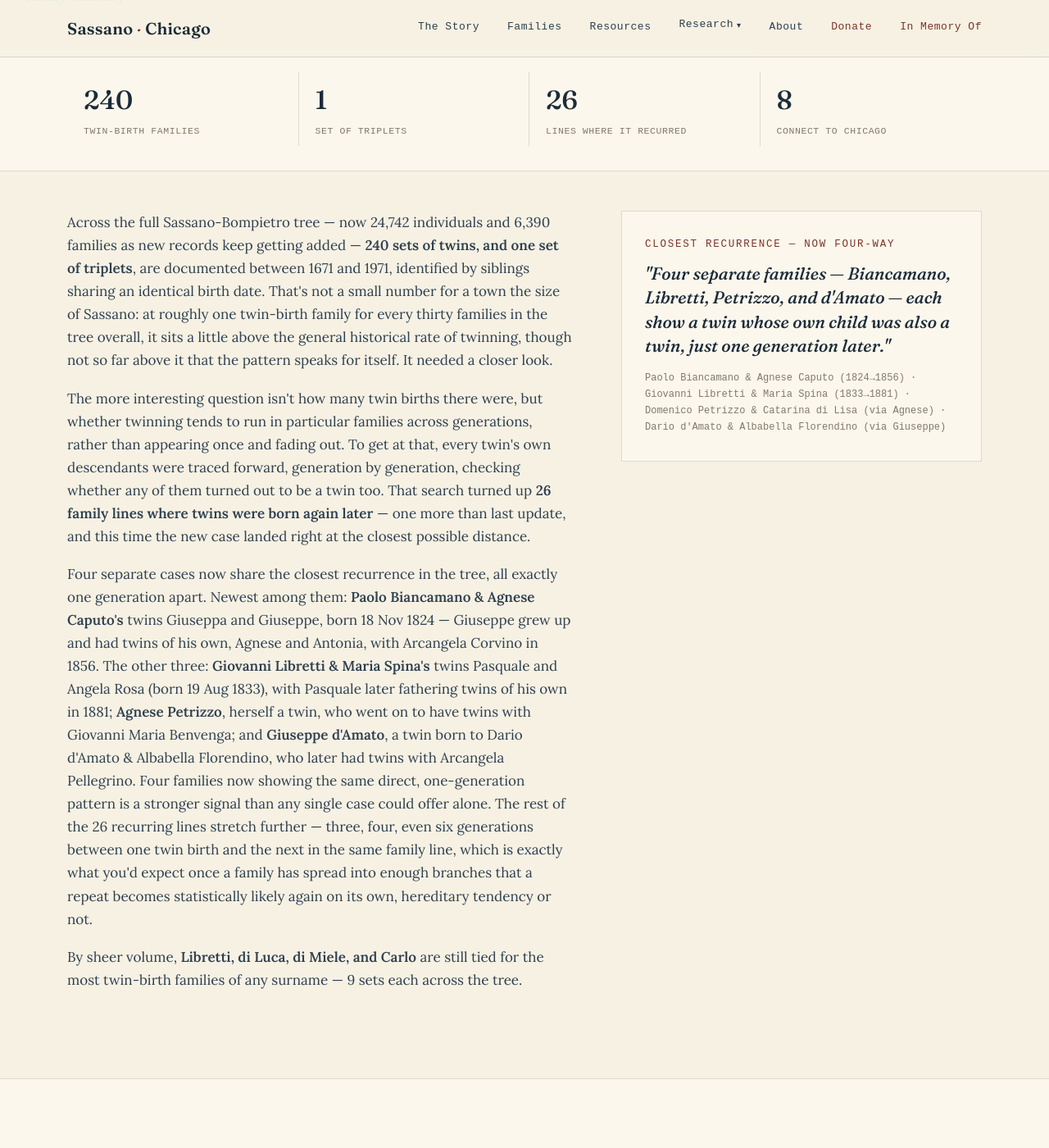
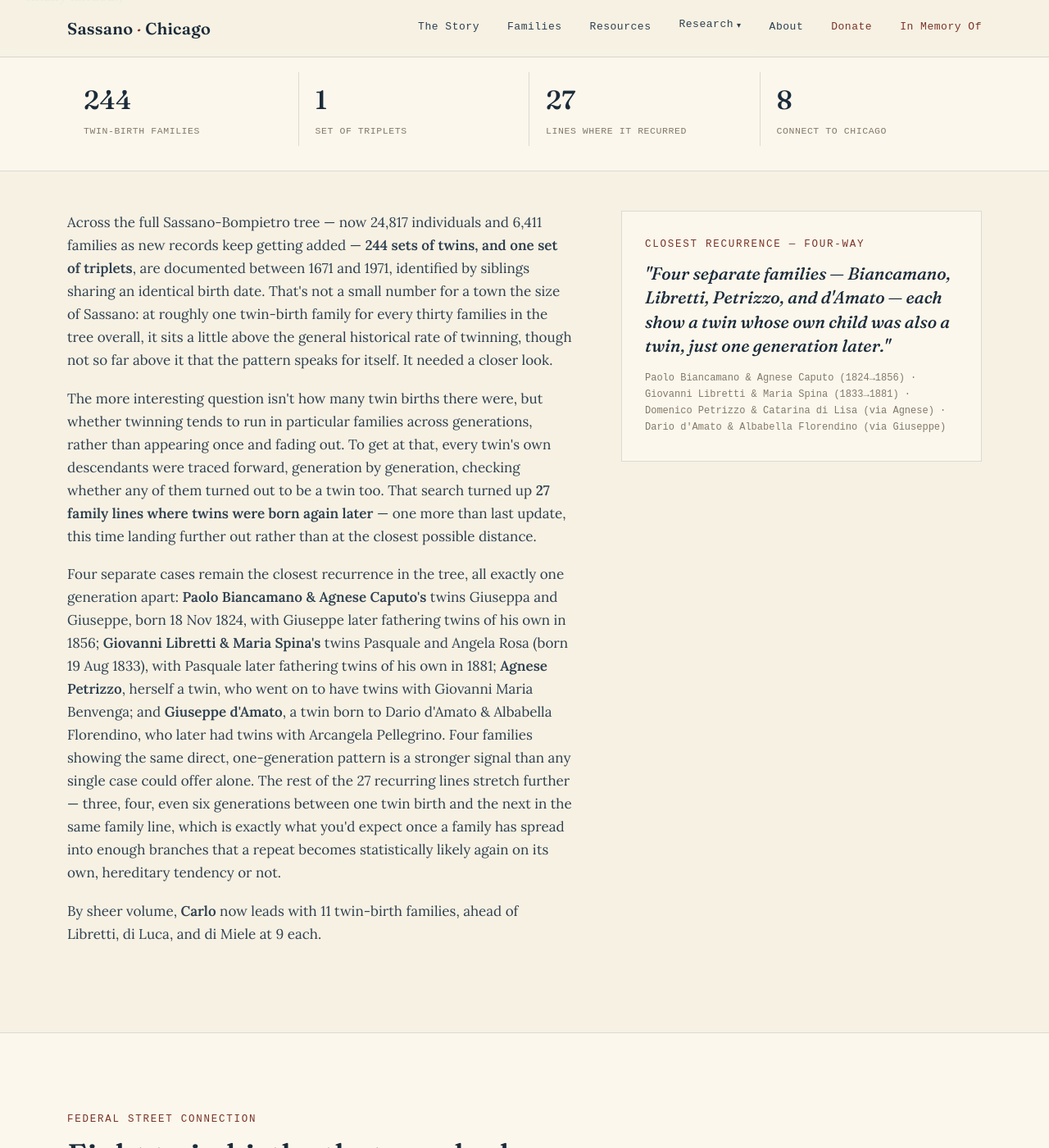
Before and after one commit to johncavallone/sassanochicago, a Jekyll site: the page built from twins.html, in a window 1280 px wide and 1400 px high, scrolled down 379 px. Shown: the whole window at 82% size. Built offline with Jekyll 4.4.1, drawn with Linux system fonts in a browser that asks for light colours; some web fonts are replaced; some of the changed text lies outside the part shown.

Commit message:
Add files via upload

```diff
--- a/about.html
+++ b/about.html
@@ -44,6 +44,7 @@ description: >-
     <h2>Thanks</h2>
     <p>Genealogy isn't a one-man project. It takes specialized expertise and a group effort, and you can accomplish far more together than alone. A few people this project owes a real debt to:</p>
     <p><b>Peter Barbella</b> started the Sassano Project. Without him beginning that work, none of what's on this site would exist today.</p>
+    <p>He also contributed to the tearing down of a major brick wall for me in 2018, as he located my great grandfather, Francesco Cavallone (1875 - 1953) birth record in Vibonati, where the Sassano marriage record of 1899 mentioned he was born in Sassano. This wall existed since 2002, when I started this journey.</p>
     <p><b>Jason Beals</b>, whose Salerno Project extended that same kind of research across the towns surrounding Sassano, made it possible to find family connections that cross over into Monte San Giacomo, Padula, Teggiano, and others — links that would otherwise have been nearly impossible to trace.</p>
     <p><b>Kim Stankiewicz</b> of <a href="https://chicagoancestry.com/" style="color:var(--brick);">ChicagoAncestry.com</a> helped me obtain the Federal Street Torrens records, warranty deeds, and much more. Without her knowledge of the Cook County Recorder of Deeds, that whole part of this site wouldn't exist.</p>
 
--- a/twins.html
+++ b/twins.html
@@ -8,16 +8,16 @@ description: >-
 ---
 
 <div class="page-header">
-  <span class="eyebrow">240 documented multiple births · 1671–1971</span>
+  <span class="eyebrow">244 documented multiple births · 1671–1971</span>
   <h1>Families with twins.</h1>
   <p class="lede">One of the open questions from the start of this project was which family lines carry twins. Tracing twin births across the full tree — and then following each twin's own descendants forward — gives a first real answer. (This research started as a <a href="{{ '/blog.html' | relative_url }}" style="color:var(--brick);">2021 blog post</a> asking exactly this question — this page is where that finally landed.)</p>
 </div>
 
 <div class="stats">
   <div class="stats-inner">
-    <div class="stat"><span class="num">240</span><span class="cap">Twin-birth families</span></div>
+    <div class="stat"><span class="num">244</span><span class="cap">Twin-birth families</span></div>
     <div class="stat"><span class="num">1</span><span class="cap">Set of triplets</span></div>
-    <div class="stat"><span class="num">26</span><span class="cap">Lines where it recurred</span></div>
+    <div class="stat"><span class="num">27</span><span class="cap">Lines where it recurred</span></div>
     <div class="stat"><span class="num">8</span><span class="cap">Connect to Chicago</span></div>
   </div>
 </div>
@@ -25,16 +25,16 @@ description: >-
 <section style="padding-top:48px;">
   <div class="wrap narrative-grid">
     <div class="prose">
-      <p>Across the full Sassano-Bompietro tree — now 24,742 individuals and 6,390 families as new records keep getting added — <b>240 sets of twins, and one set of triplets</b>, are documented between 1671 and 1971, identified by siblings sharing an identical birth date. That's not a small number for a town the size of Sassano: at roughly one twin-birth family for every thirty families in the tree overall, it sits a little above the general historical rate of twinning, though not so far above it that the pattern speaks for itself. It needed a closer look.</p>
+      <p>Across the full Sassano-Bompietro tree — now 24,817 individuals and 6,411 families as new records keep getting added — <b>244 sets of twins, and one set of triplets</b>, are documented between 1671 and 1971, identified by siblings sharing an identical birth date. That's not a small number for a town the size of Sassano: at roughly one twin-birth family for every thirty families in the tree overall, it sits a little above the general historical rate of twinning, though not so far above it that the pattern speaks for itself. It needed a closer look.</p>
 
-      <p>The more interesting question isn't how many twin births there were, but whether twinning tends to run in particular families across generations, rather than appearing once and fading out. To get at that, every twin's own descendants were traced forward, generation by generation, checking whether any of them turned out to be a twin too. That search turned up <b>26 family lines where twins were born again later</b> — one more than last update, and this time the new case landed right at the closest possible distance.</p>
+      <p>The more interesting question isn't how many twin births there were, but whether twinning tends to run in particular families across generations, rather than appearing once and fading out. To get at that, every twin's own descendants were traced forward, generation by generation, checking whether any of them turned out to be a twin too. That search turned up <b>27 family lines where twins were born again later</b> — one more than last update, this time landing further out rather than at the closest possible distance.</p>
 
-      <p>Four separate cases now share the closest recurrence in the tree, all exactly one generation apart. Newest among them: <b>Paolo Biancamano &amp; Agnese Caputo's</b> twins Giuseppa and Giuseppe, born 18 Nov 1824 — Giuseppe grew up and had twins of his own, Agnese and Antonia, with Arcangela Corvino in 1856. The other three: <b>Giovanni Libretti &amp; Maria Spina's</b> twins Pasquale and Angela Rosa (born 19 Aug 1833), with Pasquale later fathering twins of his own in 1881; <b>Agnese Petrizzo</b>, herself a twin, who went on to have twins with Giovanni Maria Benvenga; and <b>Giuseppe d'Amato</b>, a twin born to Dario d'Amato &amp; Albabella Florendino, who later had twins with Arcangela Pellegrino. Four families now showing the same direct, one-generation pattern is a stronger signal than any single case could offer alone. The rest of the 26 recurring lines stretch further — three, four, even six generations between one twin birth and the next in the same family line, which is exactly what you'd expect once a family has spread into enough branches that a repeat becomes statistically likely again on its own, hereditary tendency or not.</p>
+      <p>Four separate cases remain the closest recurrence in the tree, all exactly one generation apart: <b>Paolo Biancamano &amp; Agnese Caputo's</b> twins Giuseppa and Giuseppe, born 18 Nov 1824, with Giuseppe later fathering twins of his own in 1856; <b>Giovanni Libretti &amp; Maria Spina's</b> twins Pasquale and Angela Rosa (born 19 Aug 1833), with Pasquale later fathering twins of his own in 1881; <b>Agnese Petrizzo</b>, herself a twin, who went on to have twins with Giovanni Maria Benvenga; and <b>Giuseppe d'Amato</b>, a twin born to Dario d'Amato &amp; Albabella Florendino, who later had twins with Arcangela Pellegrino. Four families showing the same direct, one-generation pattern is a stronger signal than any single case could offer alone. The rest of the 27 recurring lines stretch further — three, four, even six generations between one twin birth and the next in the same family line, which is exactly what you'd expect once a family has spread into enough branches that a repeat becomes statistically likely again on its own, hereditary tendency or not.</p>
 
-      <p>By sheer volume, <b>Libretti, di Luca, di Miele, and Carlo</b> are still tied for the most twin-birth families of any surname — 9 sets each across the tree.</p>
+      <p>By sheer volume, <b>Carlo</b> now leads with 11 twin-birth families, ahead of Libretti, di Luca, and di Miele at 9 each.</p>
     </div>
     <div class="pullcard">
-      <span class="eyebrow">Closest recurrence — now four-way</span>
+      <span class="eyebrow">Closest recurrence — four-way</span>
       <blockquote>"Four separate families — Biancamano, Libretti, Petrizzo, and d'Amato — each show a twin whose own child was also a twin, just one generation later."</blockquote>
       <div class="attrib">Paolo Biancamano &amp; Agnese Caputo (1824→1856) · Giovanni Libretti &amp; Maria Spina (1833→1881) · Domenico Petrizzo &amp; Catarina di Lisa (via Agnese) · Dario d'Amato &amp; Albabella Florendino (via Giuseppe)</div>
     </div>
@@ -47,7 +47,7 @@ description: >-
       <div>
         <span class="eyebrow">Federal Street connection</span>
         <h2>Eight twin births that reached Chicago.</h2>
-        <p>Of the 240 documented twin-birth families, eight have a child with a direct Chicago or Illinois record — birth, residence, or death.</p>
+        <p>Of the 244 documented twin-birth families, eight have a child with a direct Chicago or Illinois record — birth, residence, or death.</p>
       </div>
     </div>
     <div class="card-grid">
@@ -108,7 +108,7 @@ description: >-
     <div class="section-head">
       <div>
         <span class="eyebrow">The clearest signal</span>
-        <h2>26 lines where it happened again.</h2>
+        <h2>27 lines where it happened again.</h2>
       </div>
     </div>
     <div class="card-grid">
@@ -160,6 +160,16 @@ description: >-
           <div>↓ via <b>Nicola Burzo</b></div>
           <div><b>Gioacchino Loreto Florendino &amp; Arcangela Vienna Burzo</b></div>
           <div>Twins born 6 MAR 1773: Vincenza Florendino &amp; Agnese Florendino</div>
+        </div>
+      </div>
+      <div class="ledger-card" style="clip-path:none;">
+        <span class="rec-no">2 generations later</span>
+        <h3>Giuseppe Pinto &amp; Cecelia Martucci</h3>
+        <div class="dates">Twins born 17 FEB 1772: Francesco Pinto &amp; Barbara Rosa Pinto</div>
+        <div class="meta">
+          <div>↓ via <b>Francesco Pinto</b></div>
+          <div><b>Giuseppe Pinto &amp; Giustina d'Amato</b></div>
+          <div>Twins born 1 OCT 1858: Rosa Pinto &amp; Giovanni Pinto</div>
         </div>
       </div>
       <div class="ledger-card" style="clip-path:none;">
@@ -240,16 +250,6 @@ description: >-
           <div>↓ via <b>Rosario Carlo</b></div>
           <div><b>Pietro Carlo &amp; Gaetana Trotta</b></div>
           <div>Twins born 22 MAY 1812: Anna Carlo &amp; Maria Carlo</div>
-        </div>
-      </div>
-      <div class="ledger-card" style="clip-path:none;">
-        <span class="rec-no">3 generations later</span>
-        <h3>Giuseppe Pinto &amp; Cecelia Martucci</h3>
-        <div class="dates">Twins born 17 FEB 1772: Francesco Pinto &amp; Barbara Rosa Pinto</div>
-        <div class="meta">
-          <div>↓ via <b>Francesco Pinto</b></div>
-          <div><b>Vito Antonio Galatro &amp; Marianna di Miele</b></div>
-          <div>Twins born 27 MAR 1869: Giustina Galatro &amp; Marianna Galatro</div>
         </div>
       </div>
       <div class="ledger-card" style="clip-path:none;">
@@ -372,6 +372,16 @@ description: >-
           <div>Twins born 27 JUL 1919: James Joseph Cavallone &amp; Dominic Cavallone</div>
         </div>
       </div>
+      <div class="ledger-card" style="clip-path:none;">
+        <span class="rec-no">5 generations later</span>
+        <h3>Santolo Carlo &amp; Perna Capuano</h3>
+        <div class="dates">Twins born 18 DEC 1685: Domenico Carlo &amp; Francesco Carlo</div>
+        <div class="meta">
+          <div>↓ via <b>Domenico Carlo</b></div>
+          <div><b>Michele Carlo &amp; Maria Calandriello</b></div>
+          <div>Twins born 14 SEP 1868: Chiara Carlo &amp; Rosa Carlo</div>
+        </div>
+      </div>
     </div>
     <p style="margin-top:24px; color:var(--stone); font-family:'Spectral Mono',monospace; font-size:13px;">Sorted by how many generations separate the two twin births. Most recurrences show up 3–6 generations later — partly because a deeper search naturally finds more matches, and partly because these families simply have more traceable descendants further down the tree.</p>
   </div>
@@ -382,7 +392,7 @@ description: >-
     <div class="section-head">
       <div>
         <span class="eyebrow">The full list</span>
-        <h2>All 240 twin-birth families.</h2>
+        <h2>All 244 twin-birth families.</h2>
       </div>
     </div>
     <table class="rec-table">
@@ -570,12 +580,16 @@ description: >-
         <tr><td class="strong">Giuseppe Biancamano &amp; Arcangela Corvino</td><td class="mono">12 SEP 1856</td><td>Agnese Biancamano, Antonia Biancamano</td><td class="mono">Twins</td></tr>
         <tr><td class="strong">Cono di Luca &amp; Anna Rosa Libretti</td><td class="mono">29 JUL 1857</td><td>Gerardo di Luca, Felice di Luca</td><td class="mono">Twins</td></tr>
         <tr><td class="strong">Francesco Abbatemarco &amp; Margarita di Miele</td><td class="mono">11 JAN 1858</td><td>Giustina Abbatemarco, Arcangela Abbatemarco</td><td class="mono">Twins</td></tr>
+        <tr><td class="strong">Giuseppe Pinto &amp; Giustina d'Amato</td><td class="mono">1 OCT 1858</td><td>Rosa Pinto, Giovanni Pinto</td><td class="mono">Twins</td></tr>
         <tr><td class="strong">Michele Carlo &amp; Antonia Rubino</td><td class="mono">5 JUN 1858</td><td>Giovanni Carlo, Maria Carlo</td><td class="mono">Twins</td></tr>
         <tr><td class="strong">Francesco Cetrola &amp; Arcangela d'Amato</td><td class="mono">27 MAY 1858</td><td>Antonio Ambrosio Cetrola, Vincenzo Emiddio Cetrola</td><td class="mono">Twins</td></tr>
         <tr><td class="strong">Vincenzo di Miele &amp; Francesca di Brizzi</td><td class="mono">1 APR 1859</td><td>Maria di Miele, Domenico di Miele</td><td class="mono">Twins</td></tr>
         <tr><td class="strong">Giuseppe d'Amato &amp; Rosa Barbella</td><td class="mono">8 JAN 1859</td><td>Francesco d'Amato, Michele d'Amato</td><td class="mono">Twins</td></tr>
         <tr><td class="strong">Michele Ricciardone &amp; Chiara di Brizzi</td><td class="mono">28 AUG 1864</td><td>Cono Ricciardone, Giovanni Ricciardone</td><td class="mono">Twins</td></tr>
         <tr><td class="strong">Nicola d'Alessio &amp; Rosa Laveglia</td><td class="mono">3 OCT 1866</td><td>Nicolina d'Alessio, Maria d'Alessio</td><td class="mono">Twins</td></tr>
+        <tr><td class="strong">Giovanni Arnone &amp; Francesca Setaro</td><td class="mono">22 MAR 1867</td><td>Rosa Arnone, Maria Arnone</td><td class="mono">Twins</td></tr>
+        <tr><td class="strong">Gerardo Carlo &amp; Rosa de Marco</td><td class="mono">4 MAY 1867</td><td>Maria Carlo, Filomena Carlo</td><td class="mono">Twins</td></tr>
+        <tr><td class="strong">Michele Carlo &amp; Maria Calandriello</td><td class="mono">14 SEP 1868</td><td>Chiara Carlo, Rosa Carlo</td><td class="mono">Twins</td></tr>
         <tr><td class="strong">Vito Antonio Galatro &amp; Marianna di Miele</td><td class="mono">27 MAR 1869</td><td>Giustina Galatro, Marianna Galatro</td><td class="mono">Twins</td></tr>
         <tr><td class="strong">Domenico Pizzi &amp; Rosa Rubino</td><td class="mono">23 DEC 1869</td><td>Michele Pizzi, Angela Rosa Pizzi</td><td class="mono">Twins</td></tr>
         <tr><td class="strong">Giovanni Crisci &amp; Rosa Pellegrino</td><td class="mono">19 AUG 1869</td><td>Matteo Crisci, Gaetano Crisci</td><td class="mono">Twins</td></tr>
@@ -587,7 +601,7 @@ description: >-
         <tr><td class="strong">Vincenzo di Miele &amp; Chiara Calandriello</td><td class="mono">14 JUL 1874</td><td>Michele di Miele, Marianna di Miele</td><td class="mono">Twins</td></tr>
         <tr><td class="strong">Francesco Galatro &amp; Francesca di Luca</td><td class="mono">25 NOV 1874</td><td>Gaetana Galatro, Vitantonio Galatro</td><td class="mono">Twins</td></tr>
         <tr><td class="strong">Giuseppe Stavola &amp; Teodora Libretti</td><td class="mono">21 DEC 1875</td><td>Giovanni Stavola, Giustina Stavola</td><td class="mono">Twins</td></tr>
-        <tr><td class="strong">Giovanni Arnone &amp; Francesca Setaro</td><td class="mono">2 JUL 1875</td><td>Maria Arnone, Loreto Arnone</td><td class="mono">Twins</td></tr>
+        <tr><td class="strong">Giovanni Arnone &amp; Francesca Setaro</td><td class="mono">2 JUL 1875</td><td>Maria Arnone, Loreto Michele Arnone</td><td class="mono">Twins</td></tr>
         <tr><td class="strong">Biase Antonio d'Amato &amp; Giustina Rubino</td><td class="mono">1 SEP 1875</td><td>Giuseppe d'Amato, Maria Rosa d'Amato</td><td class="mono">Twins</td></tr>
         <tr><td class="strong">Giovanni Fornino &amp; Antonia Abbruzzese</td><td class="mono">4 MAR 1876</td><td>Maria Fornino, Gaetana Fornino</td><td class="mono">Twins</td></tr>
         <tr><td class="strong">Pasquale Esposito &amp; Maria Teresa di Bella</td><td class="mono">10 FEB 1876</td><td>Giovanni Esposito, Michele Esposito</td><td class="mono">Twins</td></tr>
@@ -637,10 +651,10 @@ description: >-
         <tr><td class="strong">John Louis Libretti &amp; ?</td><td class="mono">30 APR 1971</td><td>William Libretti, Anthony Libretti</td><td class="mono">Twins</td></tr>      </tbody>
     </table>
     <div class="note-box" style="margin-top:24px;">
-      This is a first pass, not a final word. A family line showing up once could easily be chance — twin rates in any population run around 1–2% of births even without any hereditary factor, and 240 sets across a tree this size is well within what you'd expect from chance alone. The 26 recurring lines are the more interesting candidates for a real hereditary pattern, but confirming that would need a proper statistical comparison against the tree's overall twin rate by family line, not just a count.
+      This is a first pass, not a final word. A family line showing up once could easily be chance — twin rates in any population run around 1–2% of births even without any hereditary factor, and 244 sets across a tree this size is well within what you'd expect from chance alone. The 27 recurring lines are the more interesting candidates for a real hereditary pattern, but confirming that would need a proper statistical comparison against the tree's overall twin rate by family line, not just a count.
     </div>
     <div class="note-box" style="margin-top:16px;">
-      Want to explore the underlying data yourself? See the <a href="http://sites.rootsmagic.com/Sassano-Chicago/" target="_blank" rel="noopener" style="color:var(--brick);">Sassano–Chicago Pedigree Tree</a>, the full 24,742-individual RootsMagic tree this analysis is drawn from.
+      Want to explore the underlying data yourself? See the <a href="http://sites.rootsmagic.com/Sassano-Chicago/" target="_blank" rel="noopener" style="color:var(--brick);">Sassano–Chicago Pedigree Tree</a>, the full 24,817-individual RootsMagic tree this analysis is drawn from.
     </div>
   </div>
 </section>
```
Also changed, not shown: family-alliances.html (+15 -15 lines), longevity.html (+15 -15 lines), records.html (+20 -20 lines), sassano-marriages.html (+31 -31 lines), 1 other file.
